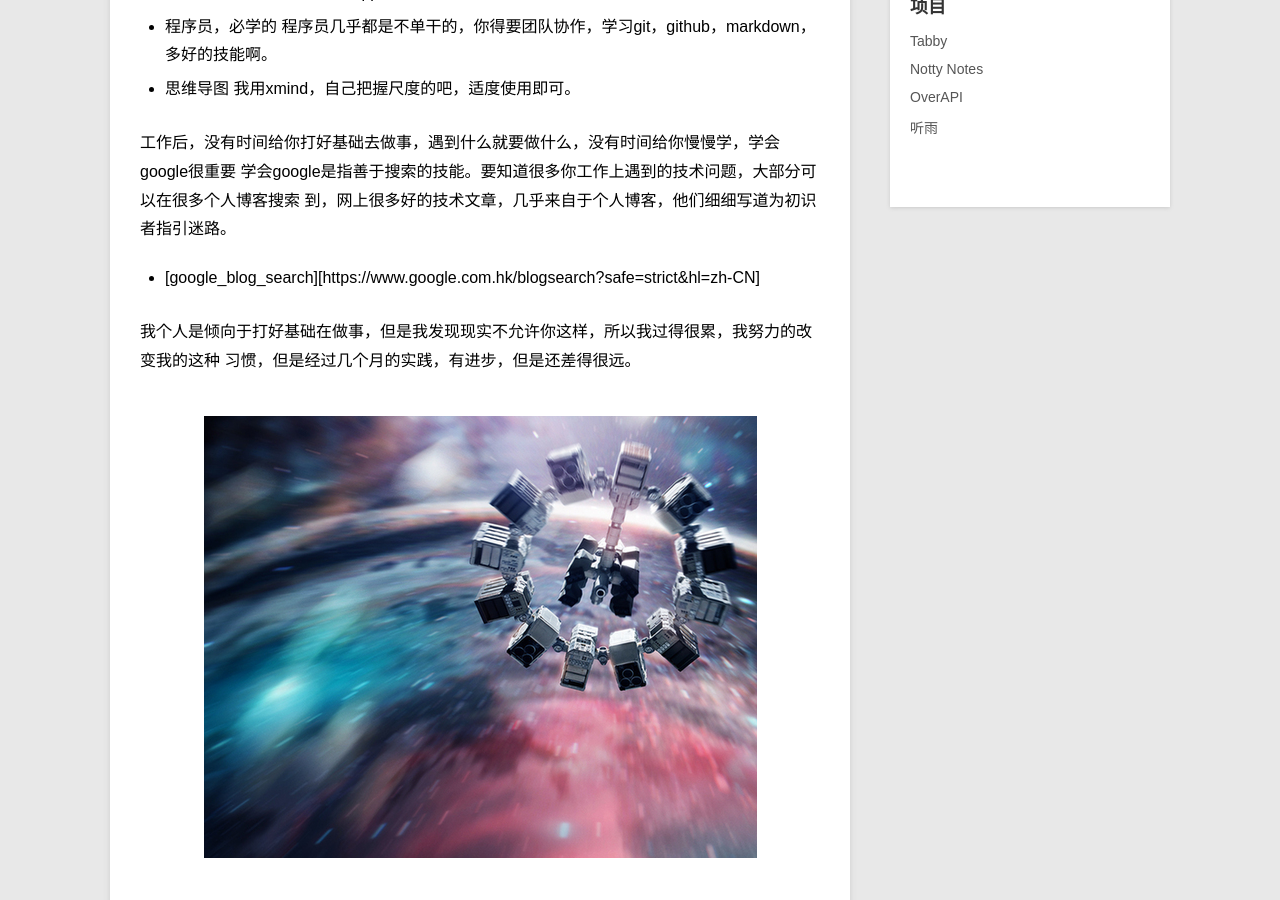
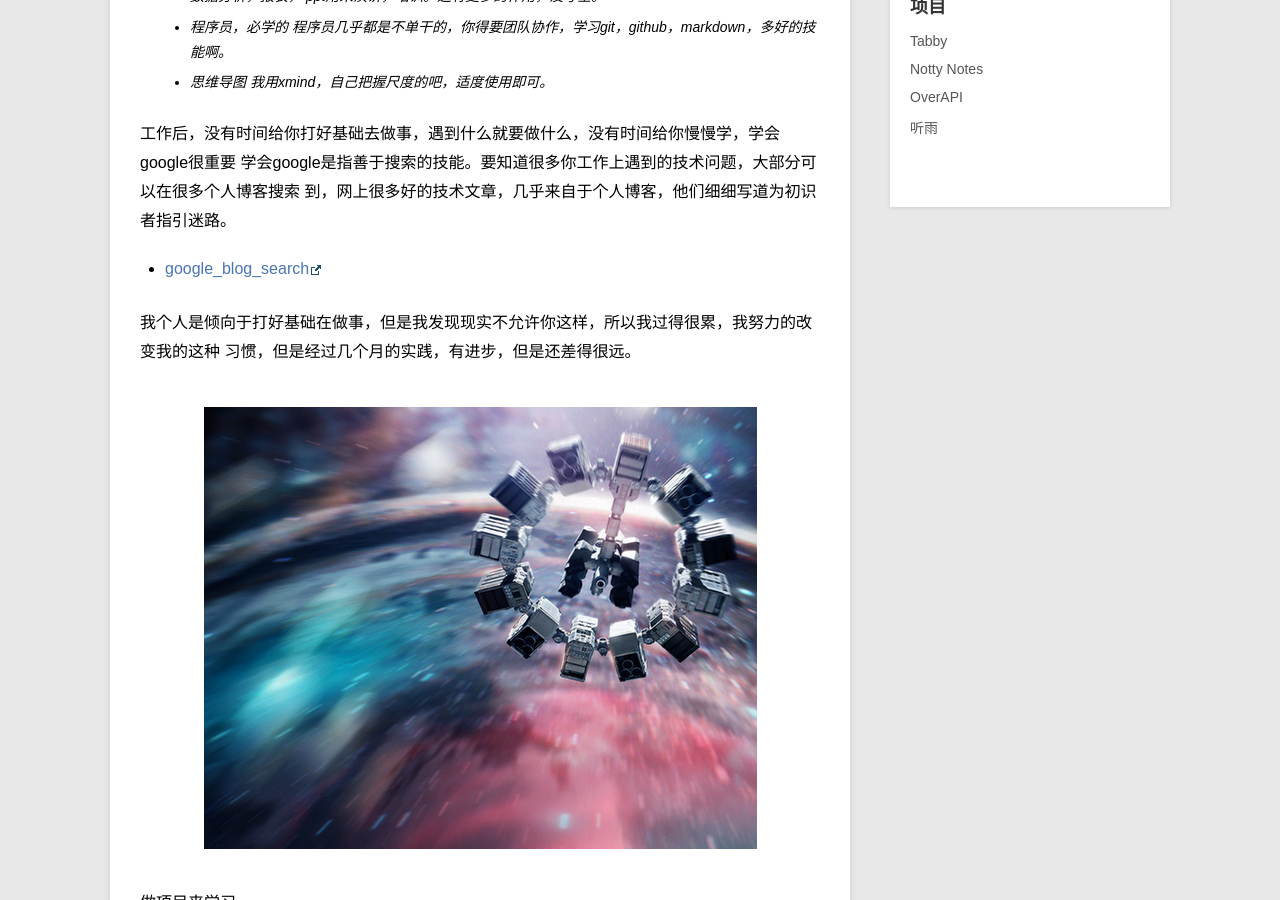
Before and after one commit to sherppard/sherppard.github.io, a Jekyll site: the page built from _posts/opinion/2015-5-22-3years.md, in a window 1280 px wide and 900 px high, scrolled down 584 px. Built offline with Jekyll 4.4.1, drawn with Linux system fonts in a browser that asks for light colours; Markdown is read by kramdown in place of the engine named in the settings; some of the changed lines change nothing that is shown.

Commit message:
2015-05-25-change1

```diff
--- a/_posts/opinion/2015-5-22-3years.md
+++ b/_posts/opinion/2015-5-22-3years.md
@@ -12,21 +12,21 @@
 工作的过程你会遇到很多的问题，刚刚工作你接受的信息量是超乎想象的大，因为大学老师从来都没有
 教过你工作相关内容。
 刚刚工作要学习什么呢？
-- 怎么发邮件
+> * 怎么发邮件
 写邮件是一个文科类的活，要注意用语得体、礼貌，注意格式，表述清晰，不带含糊不清的表述，说白了
 就是沟通能力，还有要注意附上签名信息，练好写邮件的功力，对工作提高效率有事半功倍作用。
-- word，excel，ppt
+> * word，excel，ppt
 这几个工具，几乎是离不开你工作的，word写方案，写书，excel用来做项目管理，数据分析，报表，
 ppt用来演讲，培训。还有更多的作用，没写全。
-- 程序员，必学的
+> * 程序员，必学的
 程序员几乎都是不单干的，你得要团队协作，学习git，github，markdown，多好的技能啊。
-- 思维导图
+> * 思维导图
 我用xmind，自己把握尺度的吧，适度使用即可。
 
 工作后，没有时间给你打好基础去做事，遇到什么就要做什么，没有时间给你慢慢学，学会google很重要
 学会google是指善于搜索的技能。要知道很多你工作上遇到的技术问题，大部分可以在很多个人博客搜索
 到，网上很多好的技术文章，几乎来自于个人博客，他们细细写道为初识者指引迷路。
-* [google_blog_search][https://www.google.com.hk/blogsearch?safe=strict&hl=zh-CN]
+* [google_blog_search][]
 
 我个人是倾向于打好基础在做事，但是我发现现实不允许你这样，所以我过得很累，我努力的改变我的这种
 习惯，但是经过几个月的实践，有进步，但是还差得很远。
@@ -45,3 +45,6 @@
 研究是给你个课题，目的始终围绕这个课题
 这就是两者的不同
 我更提倡研究，因为研究会给你带来更多的成就感。
+
+
+[google_blog_search]:  https://www.google.com.hk/blogsearch?safe=strict&hl=zh-CN 'blog_search'
```
